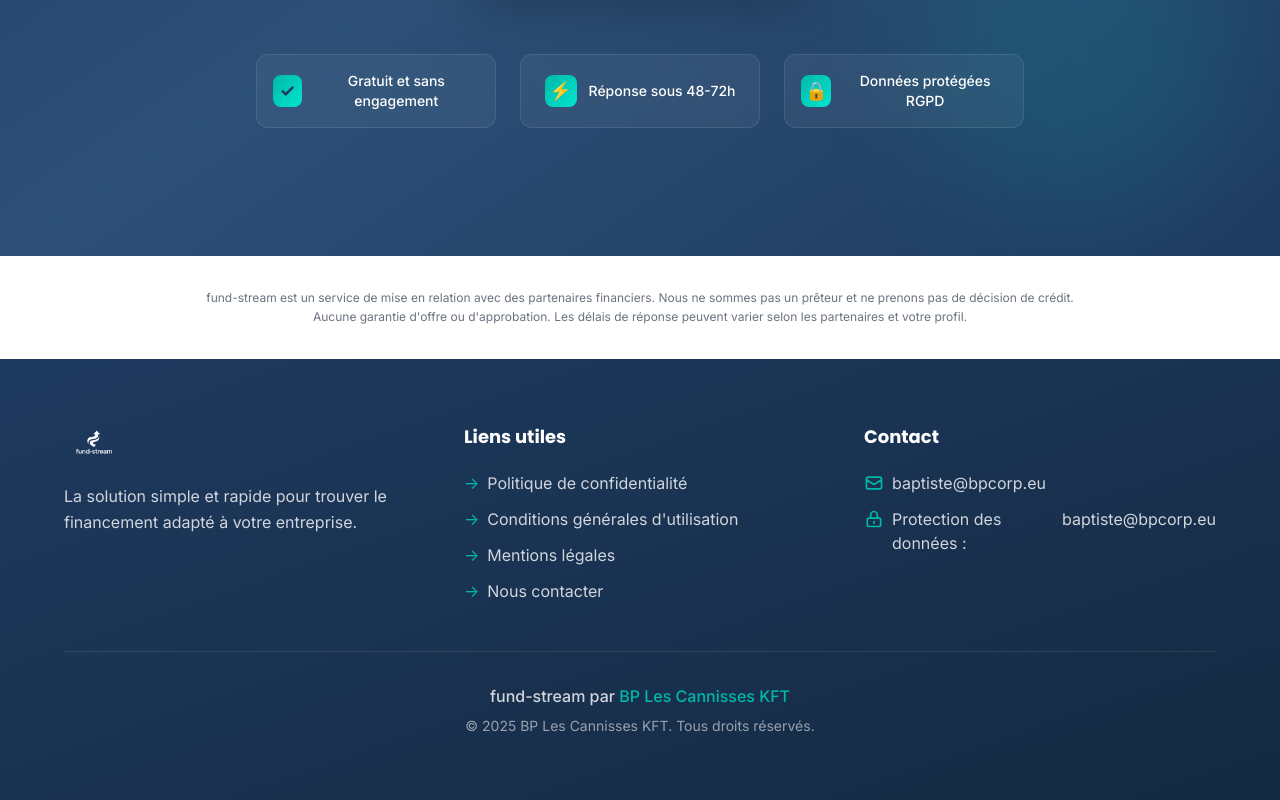
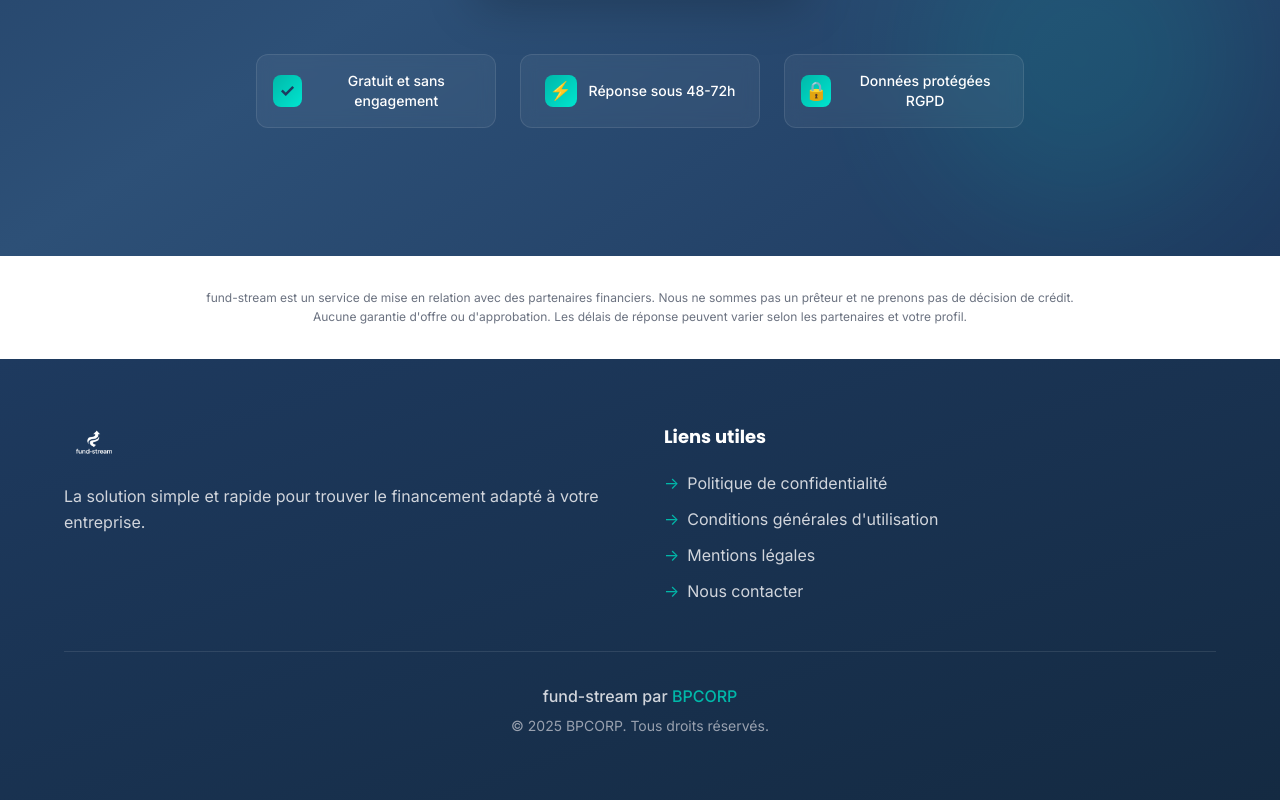
Before and after one commit to batistusprimus/fr.fundstream, a Next.js app: page / in a window 1280 px wide. Shown: the part 7957-8757 px from the top of the page. Built offline with nearby package versions, Linux system fonts and the light colour scheme.

Commit message:
feat: Simplification footer - BPCORP et suppression coordonnées
- Remplacement 'BP Les Cannisses KFT' par 'BPCORP'
- Suppression section Contact (emails)
- Layout 2 colonnes au lieu de 3
- Footer plus épuré

```diff
--- a/components/Footer.tsx
+++ b/components/Footer.tsx
@@ -4,7 +4,7 @@ export default function Footer() {
   return (
     <footer id="footer" className="bg-gradient-to-br from-[#1E3A5F] to-[#142a42] text-white py-16 mt-0 relative z-10">
       <div className="max-w-7xl mx-auto px-6 md:px-12 lg:px-16">
-        <div className="grid md:grid-cols-3 gap-12 mb-12">
+        <div className="grid md:grid-cols-2 gap-12 mb-12">
           <div>
             <Image
               src="/fundstream_transparent.png"
@@ -46,28 +46,10 @@ export default function Footer() {
               </li>
             </ul>
           </div>
-          <div>
-            <h4 className="font-bold text-lg mb-5 text-white">Contact</h4>
-            <ul className="space-y-3 text-base text-gray-300">
-              <li className="flex items-start gap-2">
-                <svg className="w-5 h-5 text-[#00B8A9] flex-shrink-0 mt-0.5" fill="none" stroke="currentColor" viewBox="0 0 24 24">
-                  <path strokeLinecap="round" strokeLinejoin="round" strokeWidth={2} d="M3 8l7.89 5.26a2 2 0 002.22 0L21 8M5 19h14a2 2 0 002-2V7a2 2 0 00-2-2H5a2 2 0 00-2 2v10a2 2 0 002 2z" />
-                </svg>
-                <a href="mailto:baptiste@bpcorp.eu" className="hover:text-[#00B8A9] transition-colors">baptiste@bpcorp.eu</a>
-              </li>
-              <li className="flex items-start gap-2">
-                <svg className="w-5 h-5 text-[#00B8A9] flex-shrink-0 mt-0.5" fill="none" stroke="currentColor" viewBox="0 0 24 24">
-                  <path strokeLinecap="round" strokeLinejoin="round" strokeWidth={2} d="M12 15v2m-6 4h12a2 2 0 002-2v-6a2 2 0 00-2-2H6a2 2 0 00-2 2v6a2 2 0 002 2zm10-10V7a4 4 0 00-8 0v4h8z" />
-                </svg>
-                <span>Protection des données : </span>
-                <a href="mailto:baptiste@bpcorp.eu" className="hover:text-[#00B8A9] transition-colors">baptiste@bpcorp.eu</a>
-              </li>
-            </ul>
-          </div>
         </div>
         <div className="border-t border-white/10 pt-8 text-center text-sm text-gray-400">
-          <p className="mb-2 text-base font-medium text-gray-300">fund-stream par <span className="text-[#00B8A9]">BP Les Cannisses KFT</span></p>
-          <p>&copy; 2025 BP Les Cannisses KFT. Tous droits réservés.</p>
+          <p className="mb-2 text-base font-medium text-gray-300">fund-stream par <span className="text-[#00B8A9]">BPCORP</span></p>
+          <p>&copy; 2025 BPCORP. Tous droits réservés.</p>
         </div>
       </div>
     </footer>
```
